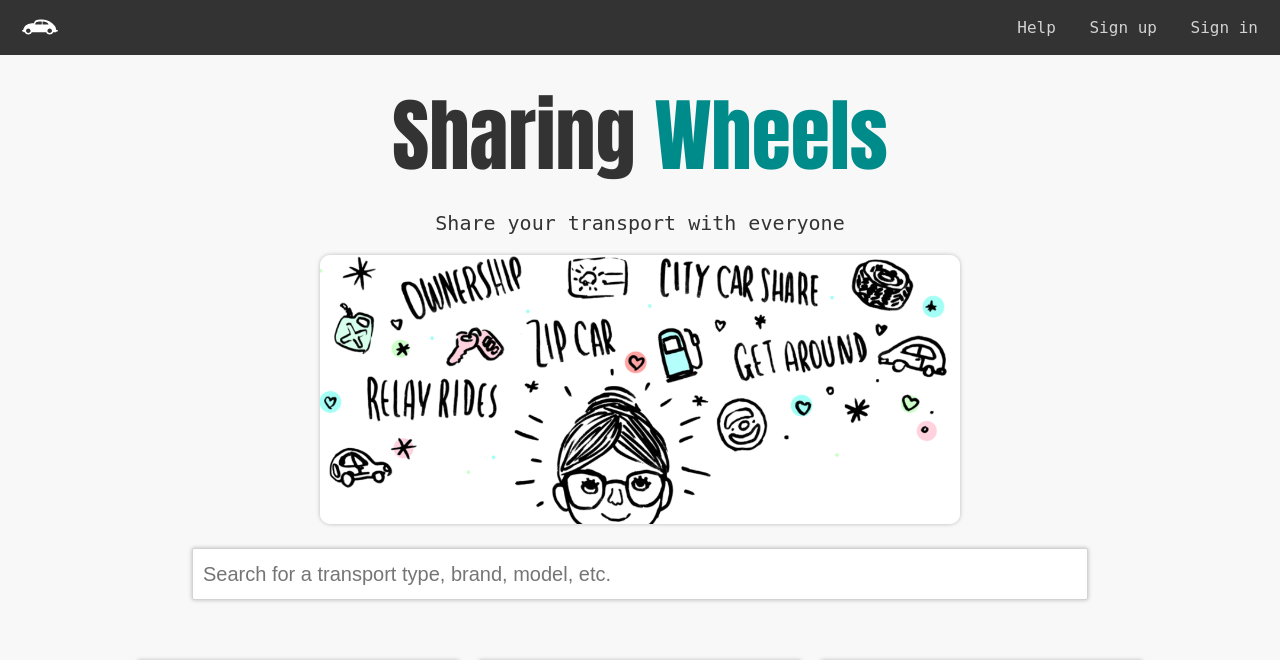
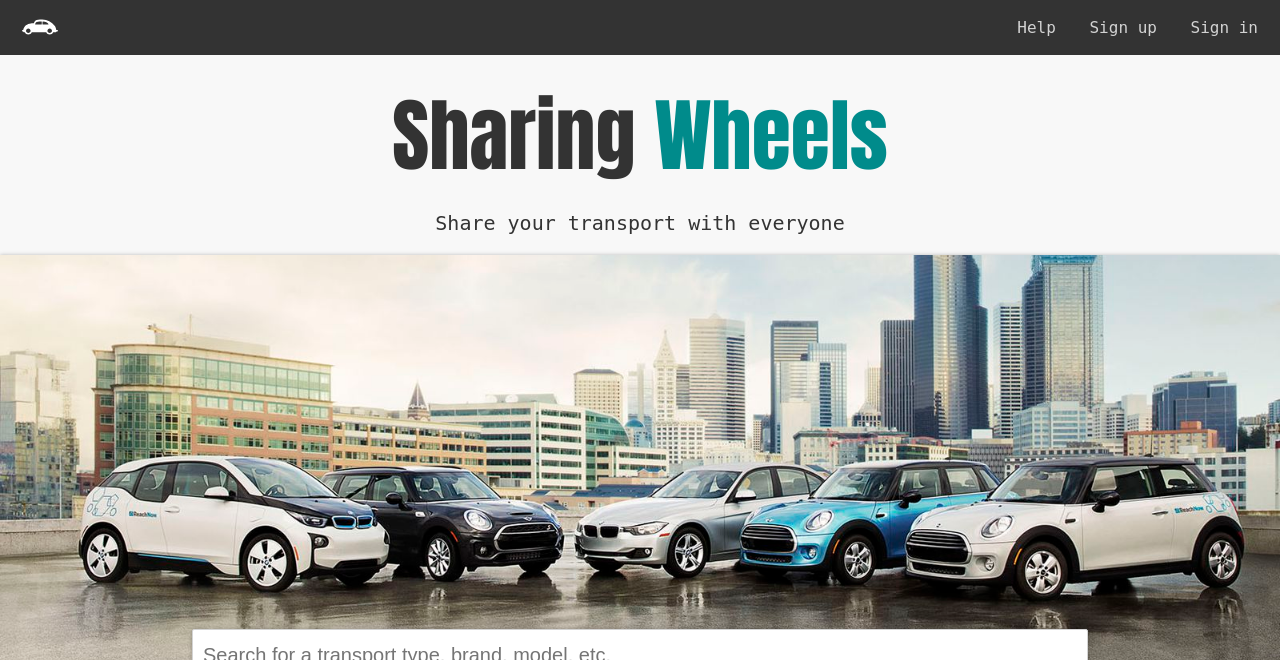
Before and after one commit to Airy-Fairy/airbnb-transport-website, a Flask app: page /index in a window 1280 px wide. Shown: the top 660 px of the page. Run offline with Flask 2, Linux system fonts and the light colour scheme; data comes from the database, SQL or seed files in the repository; parts of the project's set-up code (start-up, migrations or seed data) failed here and were passed over; some libraries are stand-ins or nearby versions; grey boxes are pictures that could not be loaded.

Commit message:
minor front page changes

```diff
--- a/wheels/static/scripts/index.js
+++ b/wheels/static/scripts/index.js
@@ -49,4 +49,5 @@ function fillPreview(dataset) {
 
 $('#huge-search').click(function() {
     $('.detailed-search').fadeIn();
+    $('.search').css('margin-bottom', 89.5);
 });
--- a/wheels/static/scripts/thumbnail.js
+++ b/wheels/static/scripts/thumbnail.js
@@ -86,11 +86,11 @@ $(window).resize(function() {
  */
 function marginFix() {
     var $labels = $('.label').slice(0, $('.label').length - 1);
-    var labelsHeight = parseInt($labels.css('height').replace('px', ''));
+    // var labelsHeight = parseInt($labels.css('height').replace('px', ''));
+    var labelsHeight = 18;
     for (var i = 0; i < $labels.length; i++) {
-        if (labelsHeight < $labels[i].getClientRects()[0].height) {
+        if (labelsHeight < Math.floor($labels[i].getClientRects()[0].height)) {
             $($labels).parents('.col-1-3').stop().animate({'marginBottom': '+40px'}, 1000);
-            marginChanged = true;
             return;
         }
     }
--- a/wheels/static/styles/main.css
+++ b/wheels/static/styles/main.css
@@ -127,6 +127,11 @@ header input[type="search"] {
     min-width: 700px;
     max-width: 900px;
     margin-top: 20px;
+}
+
+.main-content .search {
+    margin-top: -130px;
+    margin-bottom: 150px;
 }
 
 .search input[type="search"] {
@@ -200,13 +205,11 @@ header input[type="search"] {
 /* The end of search*/
 
 .picture {
-    width: 50%;
+    width: 100%;
 }
 
 .picture img {
-    border-radius: 10px;
-    max-width: 100%;
-    height: auto;
+    height: 500px;
 }
 
 .random-content {
--- a/wheels/templates/index.html
+++ b/wheels/templates/index.html
@@ -13,7 +13,7 @@
              </section>
          </div>
          <section class="picture">
-             <img class="cover cool-shadow" src="{{ url_for('static', filename='imgs/wtf.png') }}" alt="car sharing picture">
+             <img class="cover cool-shadow" src="{{ url_for('static', filename='imgs/index/2.jpg') }}" alt="car sharing picture">
          </section>
         <section class="search">
          {% include "search_bar.html" %}
```
Also changed, not shown: wheels/static/imgs/index/2.jpg (added).
